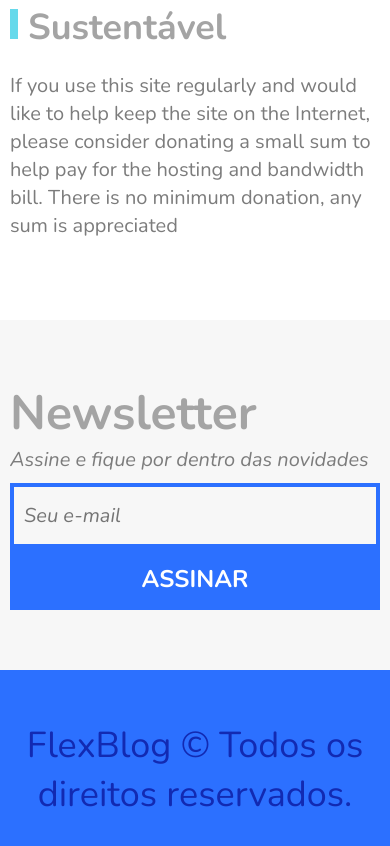
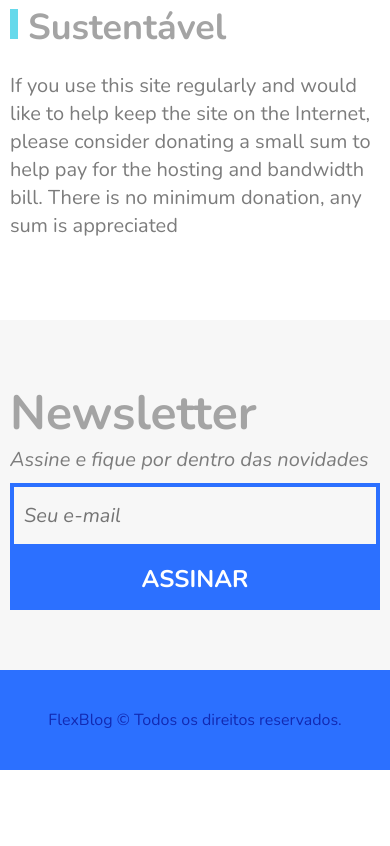
Before and after one commit to leolucena22/flexblog_curso_origamid, a plain HTML site: page index.html in a window 390 px wide. Shown: the part 6310-7156 px from the top of the page. After the commit the page ends 7080 px from the top, so only its background shows below. Drawn offline with nearby package versions, Linux system fonts and the light colour scheme.

Commit message:
Ajustes no footer mobile

```diff
--- a/style.css
+++ b/style.css
@@ -393,3 +393,12 @@ img {
     font-size: 2.25em;
     color: #122ab2;
 }
+
+@media (max-width: 600px) {
+    .footer {
+        height: 100px;
+    }
+    .footer p {
+        font-size: 1em;
+    }
+}
```
